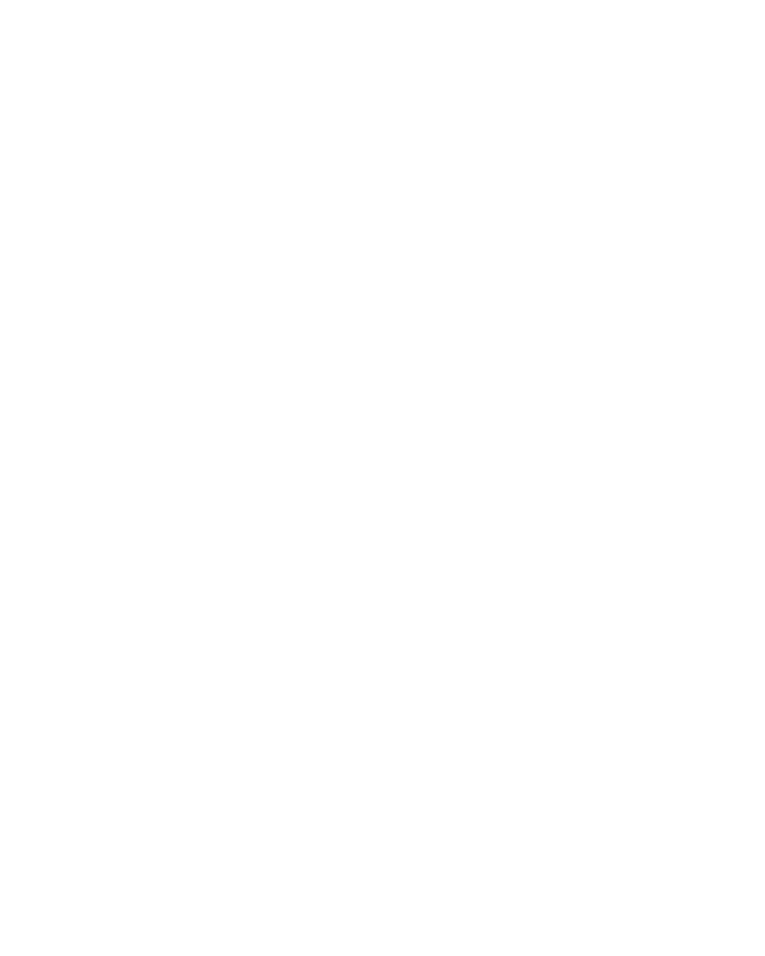
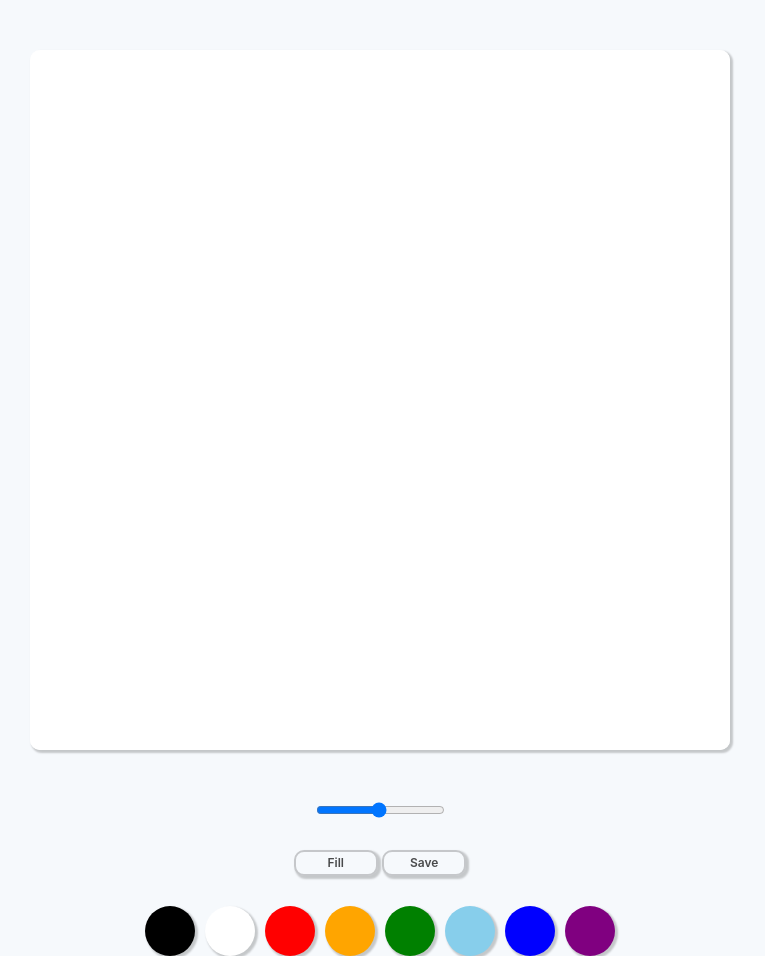
Before and after one commit to iamsonghee/paintjs, a plain HTML site: page index.html in a window 1280 px wide. Shown: the whole page, without its empty margins (260-1025 px from the left). Before the commit the page ends 800 px from the top, so only its background shows below. Drawn offline with Linux system fonts and the light colour scheme.

Commit message:
그림판 만들기

```diff
--- a/app.js
+++ b/app.js
@@ -0,0 +1,98 @@
+const canvas = document.getElementById("jsCanvas");
+const ctx = canvas.getContext("2d");
+const colors = document.getElementsByClassName("jsColor");
+const range = document.getElementById("jsRange");
+const mode = document.getElementById("jsMode");
+const save = document.getElementById("jsSave");
+
+const INIT_COLOR = "#2c2c2c";
+const CANVAS_SIZE = 700;
+
+ctx.strokeStyle = INIT_COLOR;
+ctx.lineWidth = 2.5;
+ctx.fillStyle = "white";
+ctx.fillRect(0, 0, CANVAS_SIZE, CANVAS_SIZE);
+
+let painting = false;
+let filling = false;
+
+function onMouseMove(e) {
+  const x = e.offsetX;
+  const y = e.offsetY;
+  if (!painting) {
+    ctx.beginPath();
+    ctx.moveTo(x, y);
+  } else {
+    ctx.lineTo(x, y);
+    ctx.stroke();
+  }
+}
+
+function startPainting() {
+  painting = true;
+}
+
+function stopPainting() {
+  painting = false;
+}
+
+function handleCanvasClick() {
+  if (filling) ctx.fillRect(0, 0, CANVAS_SIZE, CANVAS_SIZE);
+}
+
+function handleCM(e) {
+  e.preventDefault();
+}
+
+if (canvas) {
+  canvas.addEventListener("mousemove", onMouseMove);
+  canvas.addEventListener("mousedown", startPainting);
+  canvas.addEventListener("mouseup", stopPainting);
+  canvas.addEventListener("mouseleave", stopPainting);
+  canvas.addEventListener("click", handleCanvasClick);
+  canvas.addEventListener("contextmenu", handleCM);
+}
+
+function changeColor(e) {
+  const color = e.target.style.backgroundColor;
+  ctx.strokeStyle = color;
+  ctx.fillStyle = color;
+}
+
+Array.from(colors).forEach((color) =>
+  color.addEventListener("click", changeColor)
+);
+
+function handleRangeChage(e) {
+  const size = e.target.value;
+  console.log(size);
+  ctx.lineWidth = size;
+}
+if (range) {
+  range.addEventListener("input", handleRangeChage);
+}
+
+function handleModeClick() {
+  if (filling) {
+    filling = !filling;
+    mode.innerText = "Fill";
+  } else {
+    filling = !filling;
+    mode.innerText = "Paint";
+  }
+}
+
+if (mode) {
+  mode.addEventListener("click", handleModeClick);
+}
+
+function handleSaveClick() {
+  const image = canvas.toDataURL("image/jpeg");
+  const link = document.createElement("a");
+  link.href = image;
+  link.download = "PaintJS[🌈]";
+  link.click();
+}
+if (save) {
+  save.addEventListener("click", handleSaveClick);
+}
--- a/index.html
+++ b/index.html
@@ -8,6 +8,58 @@
     <title>PaintJS</title>
   </head>
   <body>
+    <canvas id="jsCanvas" class="canvas" width="700" height="700"></canvas>
+    <div class="controls">
+      <div class="controls__range">
+        <input
+          type="range"
+          id="jsRange"
+          min="0.1"
+          max="5"
+          value="2.5"
+          step="0.1"
+        />
+      </div>
+      <div class="controls_btns">
+        <button id="jsMode">Fill</button>
+        <button id="jsSave">Save</button>
+      </div>
+      <div class="controls__colors" id="jsColors">
+        <div
+          class="controls__color jsColor"
+          style="background-color: black"
+        ></div>
+        <div
+          class="controls__color jsColor"
+          style="background-color: white"
+        ></div>
+        <div
+          class="controls__color jsColor"
+          style="background-color: red"
+        ></div>
+        <div
+          class="controls__color jsColor"
+          style="background-color: orange"
+        ></div>
+        <div
+          class="controls__color jsColor"
+          style="background-color: green"
+        ></div>
+        <div
+          class="controls__color jsColor"
+          style="background-color: skyblue"
+        ></div>
+        <div
+          class="controls__color jsColor"
+          style="background-color: blue"
+        ></div>
+        <div
+          class="controls__color jsColor"
+          style="background-color: purple"
+        ></div>
+      </div>
+    </div>
+
     <script src="app.js"></script>
   </body>
 </html>
--- /dev/null
+++ b/reset.css
@@ -0,0 +1,124 @@
+html,
+body,
+div,
+span,
+applet,
+object,
+iframe,
+h1,
+h2,
+h3,
+h4,
+h5,
+h6,
+p,
+blockquote,
+pre,
+a,
+abbr,
+acronym,
+address,
+big,
+cite,
+code,
+del,
+dfn,
+em,
+img,
+ins,
+kbd,
+q,
+s,
+samp,
+small,
+strike,
+strong,
+sub,
+sup,
+tt,
+var,
+b,
+u,
+i,
+center,
+dl,
+dt,
+dd,
+ol,
+ul,
+li,
+fieldset,
+form,
+label,
+legend,
+table,
+caption,
+tbody,
+tfoot,
+thead,
+tr,
+th,
+td,
+article,
+aside,
+canvas,
+details,
+embed,
+figure,
+figcaption,
+footer,
+header,
+hgroup,
+menu,
+nav,
+output,
+ruby,
+section,
+summary,
+time,
+mark,
+audio,
+video {
+  margin: 0;
+  padding: 0;
+  border: 0;
+  font-size: 100%;
+  font: inherit;
+  vertical-align: baseline;
+}
+/* HTML5 display-role reset for older browsers */
+article,
+aside,
+details,
+figcaption,
+figure,
+footer,
+header,
+hgroup,
+menu,
+nav,
+section {
+  display: block;
+}
+body {
+  line-height: 1;
+}
+ol,
+ul {
+  list-style: none;
+}
+blockquote,
+q {
+  quotes: none;
+}
+blockquote:before,
+blockquote:after,
+q:before,
+q:after {
+  content: "";
+  content: none;
+}
+table {
+  border-collapse: collapse;
+  border-spacing: 0;
+}
--- a/styles.css
+++ b/styles.css
@@ -0,0 +1,65 @@
+@import "reset.css";
+
+body {
+  background-color: #f6f9fc;
+  font-family: -apple-system, BlinkMacSystemFont, "Segoe UI", Roboto, Oxygen,
+    Ubuntu, Cantarell, "Open Sans", "Helvetica Neue", sans-serif;
+  display: flex;
+  flex-direction: column;
+  align-items: center;
+  padding-top: 50px;
+}
+
+.canvas {
+  width: 700px;
+  height: 700px;
+  background-color: white;
+  border-radius: 10px;
+  box-shadow: 2px 2px 2px 1px rgba(0, 0, 0, 0.2);
+}
+.controls {
+  margin-top: 50px;
+  display: flex;
+  flex-direction: column;
+  align-items: center;
+}
+
+.controls .controls_btns {
+  margin-bottom: 10px;
+}
+
+.controls_btns button {
+  all: unset;
+  cursor: pointer;
+  padding: 5px 0px;
+  width: 80px;
+  text-align: center;
+  border-radius: 10px;
+  box-shadow: 2px 2px 2px 1px rgba(0, 0, 0, 0.2);
+  border: 2px solid rgba(0, 0, 0, 0.2);
+  color: rgba(0, 0, 0, 0.7);
+  font-weight: 600;
+  font-size: 12px;
+}
+
+.controls_btns button:active {
+  transform: scale(0.98);
+}
+
+.controls .controls__colors {
+  display: flex;
+  padding-top: 20px;
+}
+
+.controls .controls__range {
+  margin-bottom: 30px;
+}
+
+.controls__colors .controls__color {
+  width: 50px;
+  height: 50px;
+  margin: 0px 5px;
+  cursor: pointer;
+  border-radius: 50%;
+  box-shadow: 2px 2px 2px 1px rgba(0, 0, 0, 0.2);
+}
```
